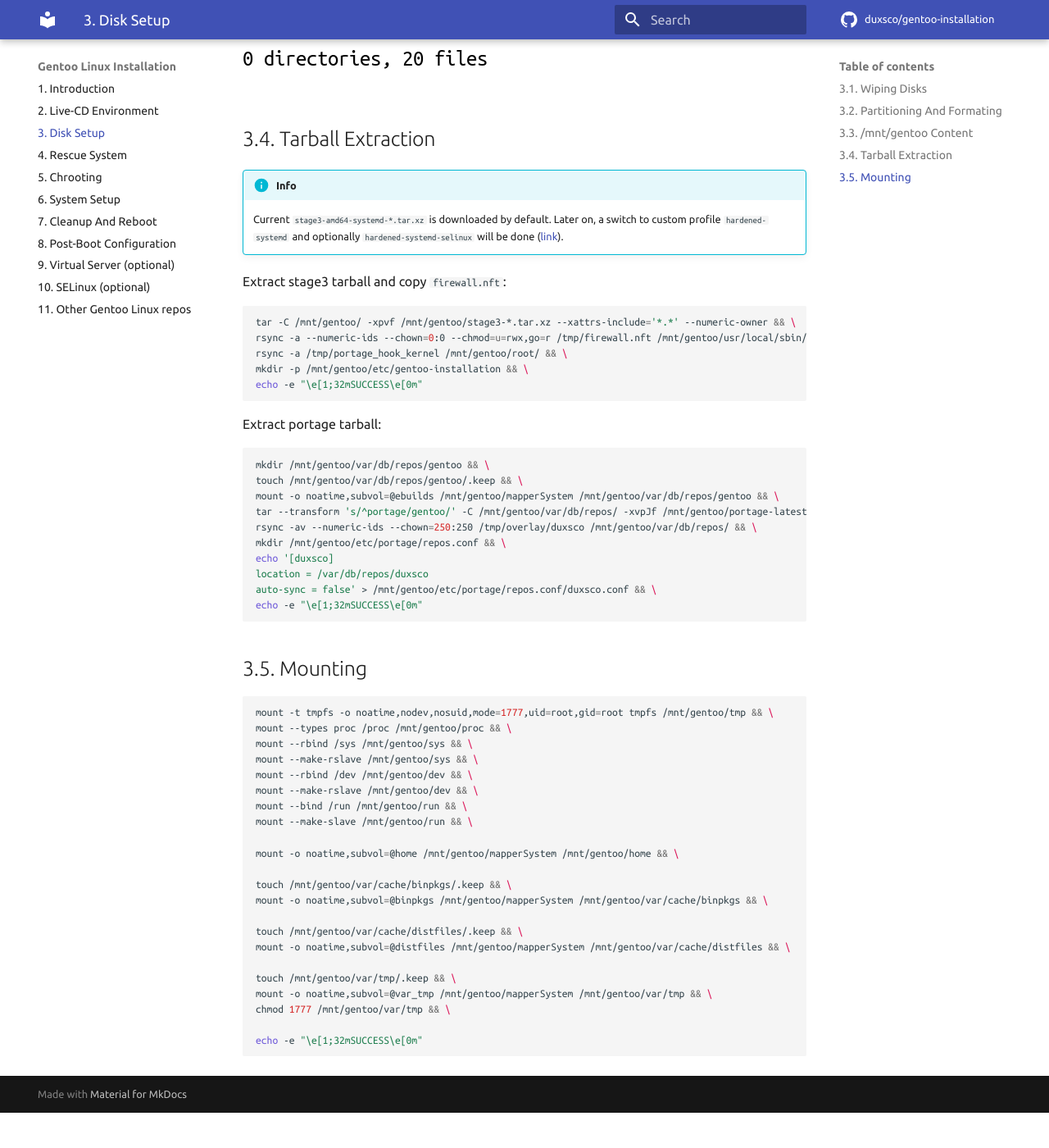
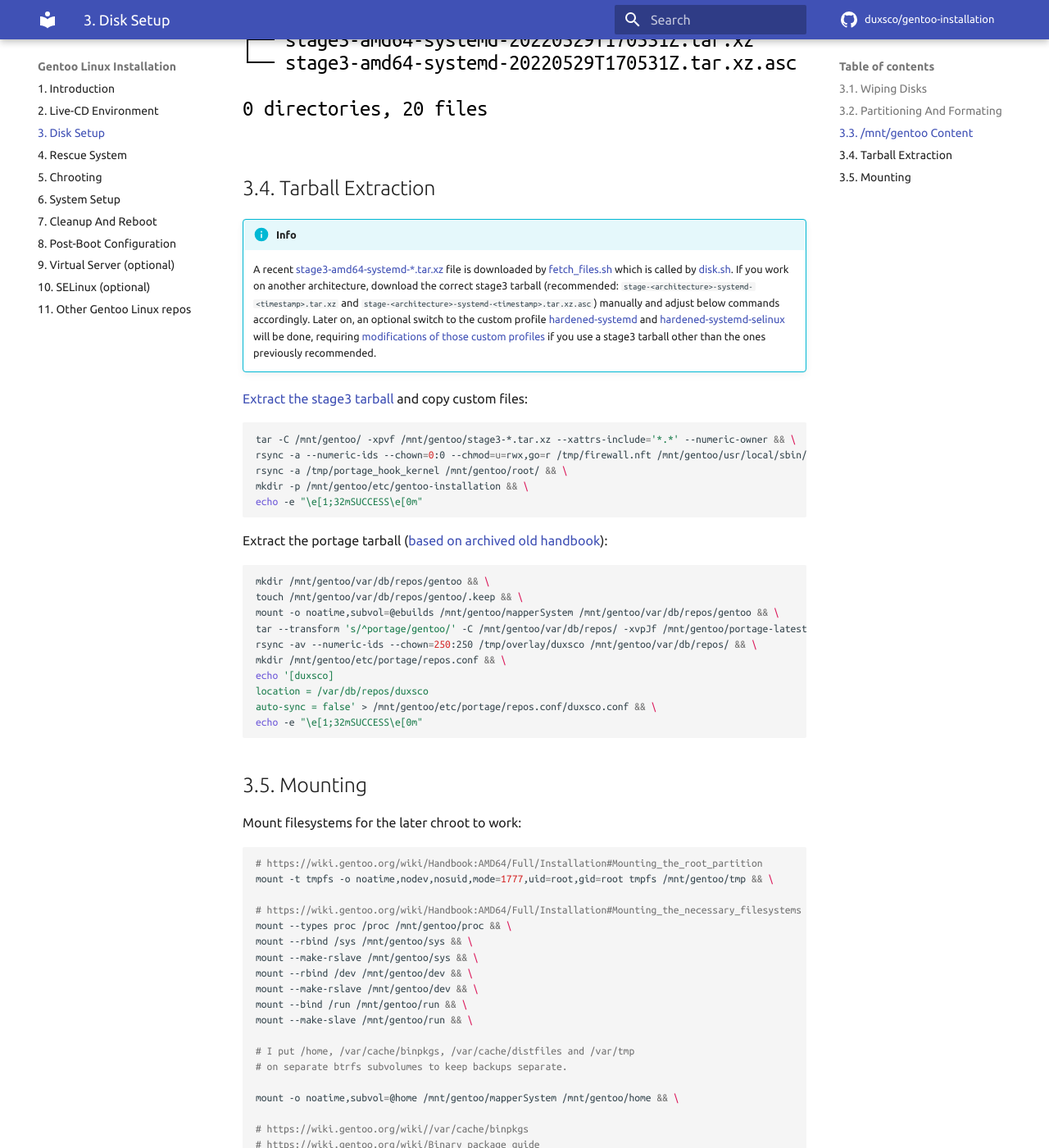
Before and after one commit to duxsco/gentoo-installation, an MkDocs documentation site: the page built from docs/disk_setup.md, in a window 1280 px wide and 1400 px high, scrolled down 1706 px. Shown: the whole window at 82% size. Built offline with MkDocs 1.6.1 and Material for MkDocs 9.7.7, drawn with Linux system fonts in a browser that asks for light colours; comment, search, counter and statistics services are not loaded; before the commit the page ends 3063 px from its top, so only the background shows below that; some of the changed text lies outside the part shown.

Commit message:
Update "3. Disk Setup"

````diff
--- a/docs/disk_setup.md
+++ b/docs/disk_setup.md
@@ -31,9 +32,11 @@ bash /tmp/disk.sh -f fallbackfallback -r rescuerescue -d "/dev/sda /dev/sdb etc.
 set -o history
 ```
 
-`disk.sh` creates user "meh" which will be used later on to act as non-root.
+[disk.sh creates the user "meh"](https://github.com/duxsco/gentoo-installation/blob/main/bin/disk.sh#L174) which will be used later on to act as non-root.
 
 ## 3.3. /mnt/gentoo Content
+
+After executing "disk.sh", the btrfs subvolume "@root" should contain:
 
 === "four disks"
 
@@ -54,9 +57,9 @@ set -o history
 ## 3.4. Tarball Extraction
 
 !!! info
-    Current `stage3-amd64-systemd-*.tar.xz` is downloaded by default. Later on, a switch to custom profile `hardened-systemd` and optionally `hardened-systemd-selinux` will be done ([link](https://github.com/duxsco/gentoo-installation/tree/main/overlay/duxsco/profiles)).
+    A recent [stage3-amd64-systemd-*.tar.xz](https://distfiles.gentoo.org/releases/amd64/autobuilds/current-stage3-amd64-systemd/) file is downloaded by [fetch_files.sh](https://github.com/duxsco/gentoo-installation/blob/main/bin/fetch_files.sh) which is called by [disk.sh](https://github.com/duxsco/gentoo-installation/blob/main/bin/disk.sh#L177). If you work on another architecture, download the correct stage3 tarball (recommended: `stage-<architecture>-systemd-<timestamp>.tar.xz` and `stage-<architecture>-systemd-<timestamp>.tar.xz.asc`) manually and adjust below commands accordingly. Later on, an optional switch to the custom profile [hardened-systemd](https://github.com/duxsco/gentoo-installation/tree/main/overlay/duxsco/profiles/hardened-systemd) and [hardened-systemd-selinux](https://github.com/duxsco/gentoo-installation/tree/main/overlay/duxsco/profiles/hardened-systemd-selinux) will be done, requiring [modifications of those custom profiles](https://wiki.gentoo.org/wiki/Profile_(Portage)#Creating_custom_profiles) if you use a stage3 tarball other than the ones previously recommended.
 
-Extract stage3 tarball and copy `firewall.nft`:
+[Extract the stage3 tarball](https://wiki.gentoo.org/wiki/Handbook:AMD64/Full/Installation#Unpacking_the_stage_tarball) and copy custom files:
 
 ```shell
 tar -C /mnt/gentoo/ -xpvf /mnt/gentoo/stage3-*.tar.xz --xattrs-include='*.*' --numeric-owner && \
@@ -66,7 +69,7 @@ mkdir -p /mnt/gentoo/etc/gentoo-installation && \
 echo -e "\e[1;32mSUCCESS\e[0m"
 ```
 
-Extract portage tarball:
+Extract the portage tarball ([based on archived old handbook](https://web.archive.org/web/20081017141338/http://www.gentoo.org:80/doc/en/handbook/handbook-amd64.xml?full=1#book_part1_chap5__chap3_sect2)):
 
 ```shell
 mkdir /mnt/gentoo/var/db/repos/gentoo && \
@@ -83,8 +86,13 @@ echo -e "\e[1;32mSUCCESS\e[0m"
 
 ## 3.5. Mounting
 
+Mount filesystems for the later chroot to work:
+
 ```shell
+# https://wiki.gentoo.org/wiki/Handbook:AMD64/Full/Installation#Mounting_the_root_partition
 mount -t tmpfs -o noatime,nodev,nosuid,mode=1777,uid=root,gid=root tmpfs /mnt/gentoo/tmp && \
+
+# https://wiki.gentoo.org/wiki/Handbook:AMD64/Full/Installation#Mounting_the_necessary_filesystems
 mount --types proc /proc /mnt/gentoo/proc && \
 mount --rbind /sys /mnt/gentoo/sys && \
 mount --make-rslave /mnt/gentoo/sys && \
@@ -93,14 +101,22 @@ mount --make-rslave /mnt/gentoo/dev && \
 mount --bind /run /mnt/gentoo/run && \
 mount --make-slave /mnt/gentoo/run && \
 
+# I put /home, /var/cache/binpkgs, /var/cache/distfiles and /var/tmp
+# on separate btrfs subvolumes to keep backups separate.
+
 mount -o noatime,subvol=@home /mnt/gentoo/mapperSystem /mnt/gentoo/home && \
 
+# https://wiki.gentoo.org/wiki//var/cache/binpkgs
+# https://wiki.gentoo.org/wiki/Binary_package_guide
 touch /mnt/gentoo/var/cache/binpkgs/.keep && \
 mount -o noatime,subvol=@binpkgs /mnt/gentoo/mapperSystem /mnt/gentoo/var/cache/binpkgs && \
 
+# https://wiki.gentoo.org/wiki//var/cache/distfiles
+# https://wiki.gentoo.org/wiki/DISTDIR
 touch /mnt/gentoo/var/cache/distfiles/.keep && \
 mount -o noatime,subvol=@distfiles /mnt/gentoo/mapperSystem /mnt/gentoo/var/cache/distfiles && \
 
+# https://wiki.gentoo.org/wiki/Portage_TMPDIR_on_tmpfs
 touch /mnt/gentoo/var/tmp/.keep && \
 mount -o noatime,subvol=@var_tmp /mnt/gentoo/mapperSystem /mnt/gentoo/var/tmp && \
 chmod 1777 /mnt/gentoo/var/tmp && \
````
Also changed, not shown: other parts of docs/disk_setup.md (+2 -1 lines).
